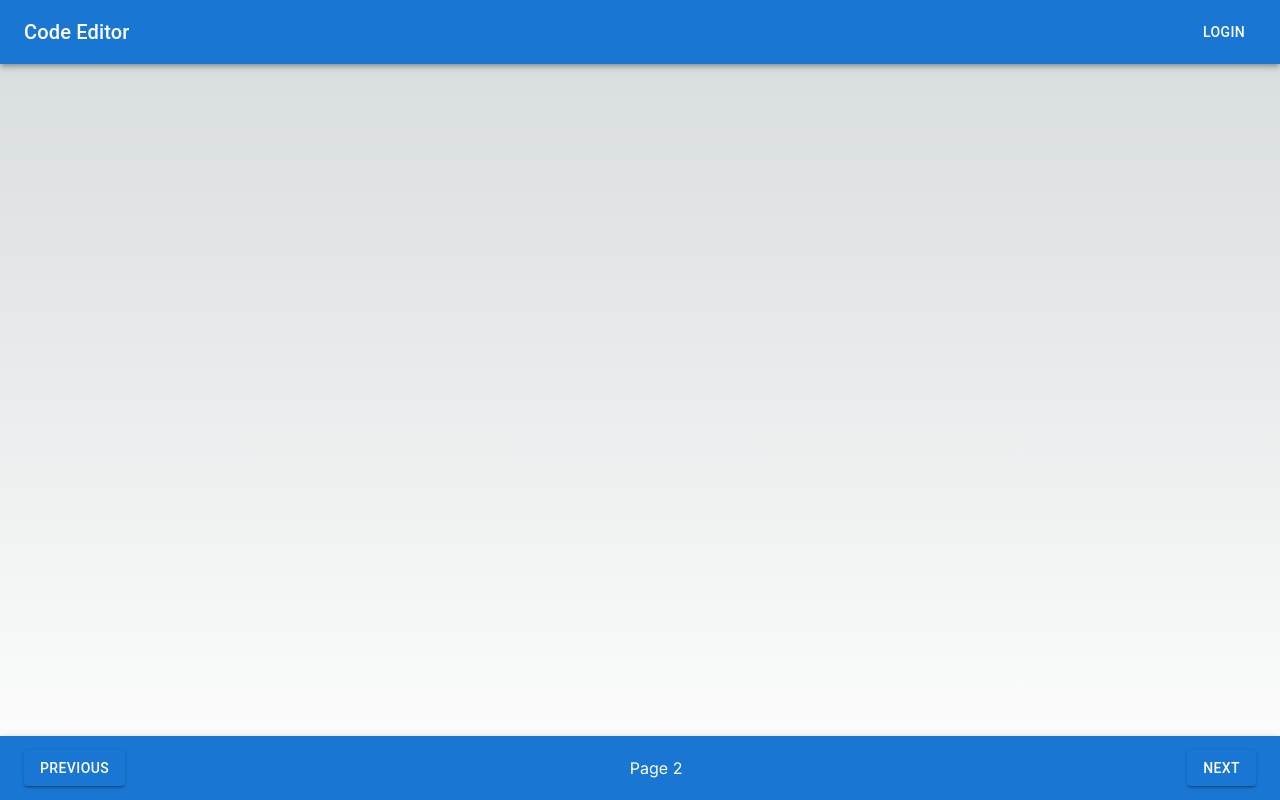
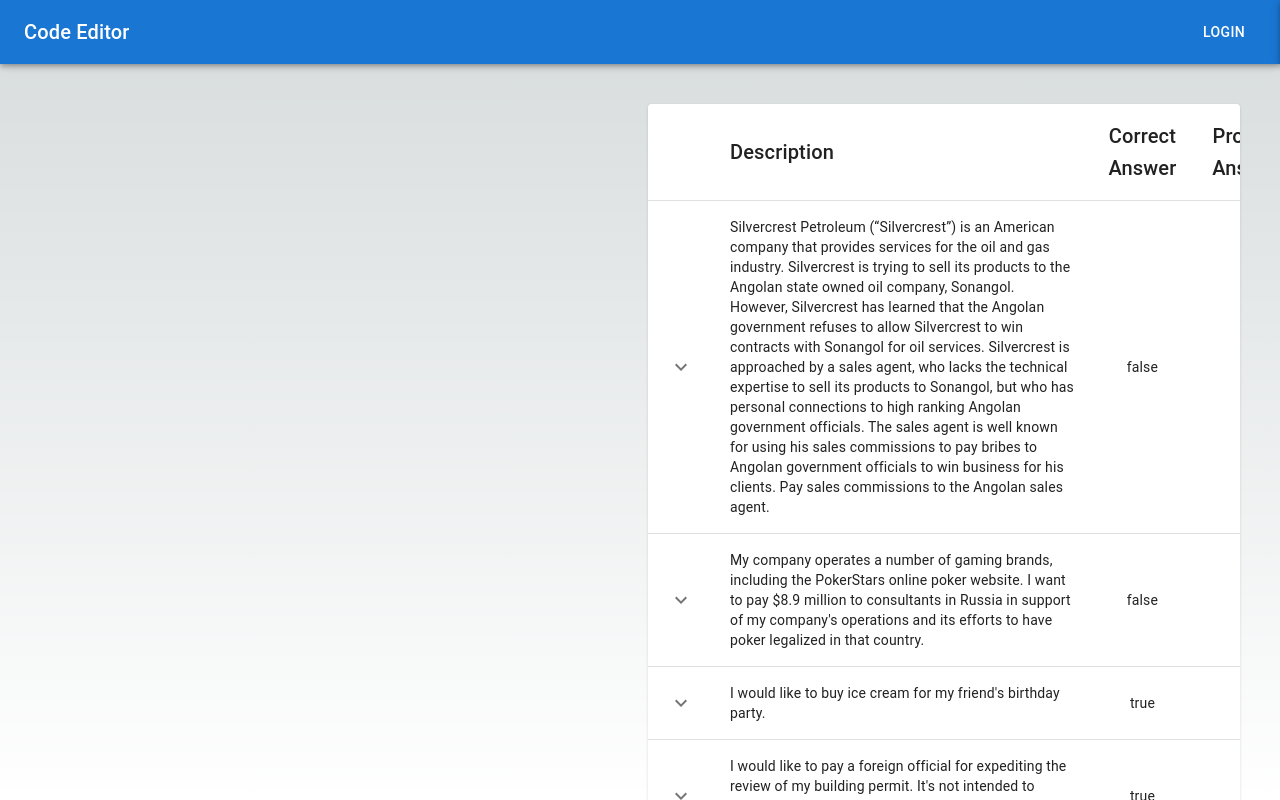
Before and after one commit to bkitano/learn-prompting, a Next.js app: page /tutorial in a window 1280 px wide. Both pictures are taken after a click on the button "NEXT". Built offline with nearby package versions, Linux system fonts and the light colour scheme.

Commit message:
adding a test case table

```diff
--- a/package.json
+++ b/package.json
@@ -11,6 +11,7 @@
   "dependencies": {
     "@emotion/react": "^11.11.1",
     "@emotion/styled": "^11.11.0",
+    "@mui/icons-material": "^5.11.16",
     "@mui/material": "^5.13.6",
     "@types/node": "20.3.2",
     "@types/react": "18.2.14",
--- a/src/Components/Board.tsx
+++ b/src/Components/Board.tsx
@@ -1,6 +1,7 @@
 import { Grid } from "@mui/material";
 import { Editor } from "./Editor";
 import { Instructions } from "./Instructions/Instructions";
+import { TestCases } from "./TestCases";
 
 const Board = () => {
   return (
@@ -14,6 +15,7 @@ const Board = () => {
             initialValue: `// Welcome to the Code Editor!`,
           }}
         />
+        <TestCases />
       </Grid>
     </Grid>
   );
--- /dev/null
+++ b/src/Components/TestCases.tsx
@@ -0,0 +1,117 @@
+import KeyboardArrowDownIcon from "@mui/icons-material/KeyboardArrowDown";
+import KeyboardArrowUpIcon from "@mui/icons-material/KeyboardArrowUp";
+import * as React from "react";
+import Table from "@mui/material/Table";
+import TableBody from "@mui/material/TableBody";
+import TableCell from "@mui/material/TableCell";
+import TableContainer from "@mui/material/TableContainer";
+import TableHead from "@mui/material/TableHead";
+import TableRow from "@mui/material/TableRow";
+import Paper from "@mui/material/Paper";
+import { useEffect, useState } from "react";
+import { testCases as defaultTestCases } from "@/resources/testCases";
+import { Collapse, IconButton, Typography } from "@mui/material";
+import { usePage } from "./PageContext";
+
+type TestCase = {
+  description: string;
+  correctAnswer: boolean;
+  promptAnswer?: boolean;
+  explanation?: string;
+};
+
+const TestCases = () => {
+  const { page } = usePage();
+  if (page === 0) {
+    return null;
+  }
+
+  const [testCases, setTestCases] = useState<TestCase[]>(defaultTestCases);
+  return (
+    <TestCasesView
+      {...{
+        testCases,
+      }}
+    />
+  );
+};
+
+const TestCaseAnswer = (props: { answer?: boolean; correct?: boolean }) => {
+  if (props.answer === undefined) {
+    return null;
+  }
+  if (props.correct !== undefined) {
+    return props.correct ? (
+      <span style={{ color: "green" }}>{String(props.answer)}</span>
+    ) : (
+      <span style={{ color: "red" }}>{String(props.answer)}</span>
+    );
+  } else {
+    return <span>{String(props.answer)}</span>;
+  }
+};
+
+const TestCaseRow = (props: { testCase: TestCase }) => {
+  const { testCase } = props;
+  const [open, setOpen] = useState(false);
+  return (
+    <>
+      <TableRow
+        key={testCase.description}
+        sx={{ "&:last-child td, &:last-child th": { border: 0 } }}
+      >
+        <TableCell>
+          <IconButton
+            aria-label="expand row"
+            size="small"
+            onClick={() => setOpen(!open)}
+          >
+            {open ? <KeyboardArrowUpIcon /> : <KeyboardArrowDownIcon />}
+          </IconButton>
+        </TableCell>
+        <TableCell component="th" scope="row">
+          {testCase.description}
+        </TableCell>
+        <TableCell align="center">
+          <TestCaseAnswer {...{ answer: testCase.correctAnswer }} />
+        </TableCell>
+        <TableCell align="center">{testCase.promptAnswer}</TableCell>
+      </TableRow>
+      <TableRow>
+        <Collapse>{testCase.explanation}</Collapse>
+      </TableRow>
+    </>
+  );
+};
+
+const TestCasesView = (props: { testCases: TestCase[] }) => {
+  const { testCases } = props;
+
+  return (
+    <TableContainer component={Paper}>
+      <Table sx={{ minWidth: 650 }} aria-label="simple table">
+        <TableHead>
+          <TableRow>
+            <TableCell />
+            <TableCell>
+              <Typography variant="h6">Description</Typography>
+            </TableCell>
+            <TableCell align="center">
+              <Typography variant="h6">Correct Answer</Typography>
+            </TableCell>
+            <TableCell align="center">
+              <Typography variant="h6">Prompt Answer</Typography>
+            </TableCell>
+          </TableRow>
+        </TableHead>
+        <TableBody>
+          {testCases.map((testCase) => (
+            <TestCaseRow {...{ testCase }} />
+          ))}
+        </TableBody>
+      </Table>
+    </TableContainer>
+  );
+};
+
+export { TestCases };
--- /dev/null
+++ b/src/resources/testCases.ts
@@ -0,0 +1,28 @@
+const testCases = [
+  {
+    description: `
+        Silvercrest Petroleum (“Silvercrest”) is an American company that provides services for the oil and gas industry.
+        Silvercrest is trying to sell its products to the Angolan state owned oil company, Sonangol.
+        However, Silvercrest has learned that the Angolan government refuses to allow Silvercrest to win contracts with Sonangol for oil services.
+        Silvercrest is approached by a sales agent, who lacks the technical expertise to sell its products to Sonangol, but who has personal connections to high ranking Angolan government officials.
+        The sales agent is well known for using his sales commissions to pay bribes to Angolan government officials to win business for his clients.
+        Pay sales commissions to the Angolan sales agent.
+        `,
+    correctAnswer: false,
+  },
+  {
+    description: `My company operates a number of gaming brands, including the PokerStars online poker website.
+        I want to pay $8.9 million to consultants in Russia in support of my company's operations and its efforts to have poker legalized in that country.`,
+    correctAnswer: false,
+  },
+  {
+    description: `I would like to buy ice cream for my friend's birthday party.`,
+    correctAnswer: true,
+  },
+  {
+    description: `I would like to pay a foreign official for expediting the review of my building permit. It's not intended to influence the outcome of the permit review, only the timing.`,
+    correctAnswer: true,
+  },
+];
+
+export { testCases };
```
Also changed, not shown: 1 other file (tests, documents, lock files or other folders).
